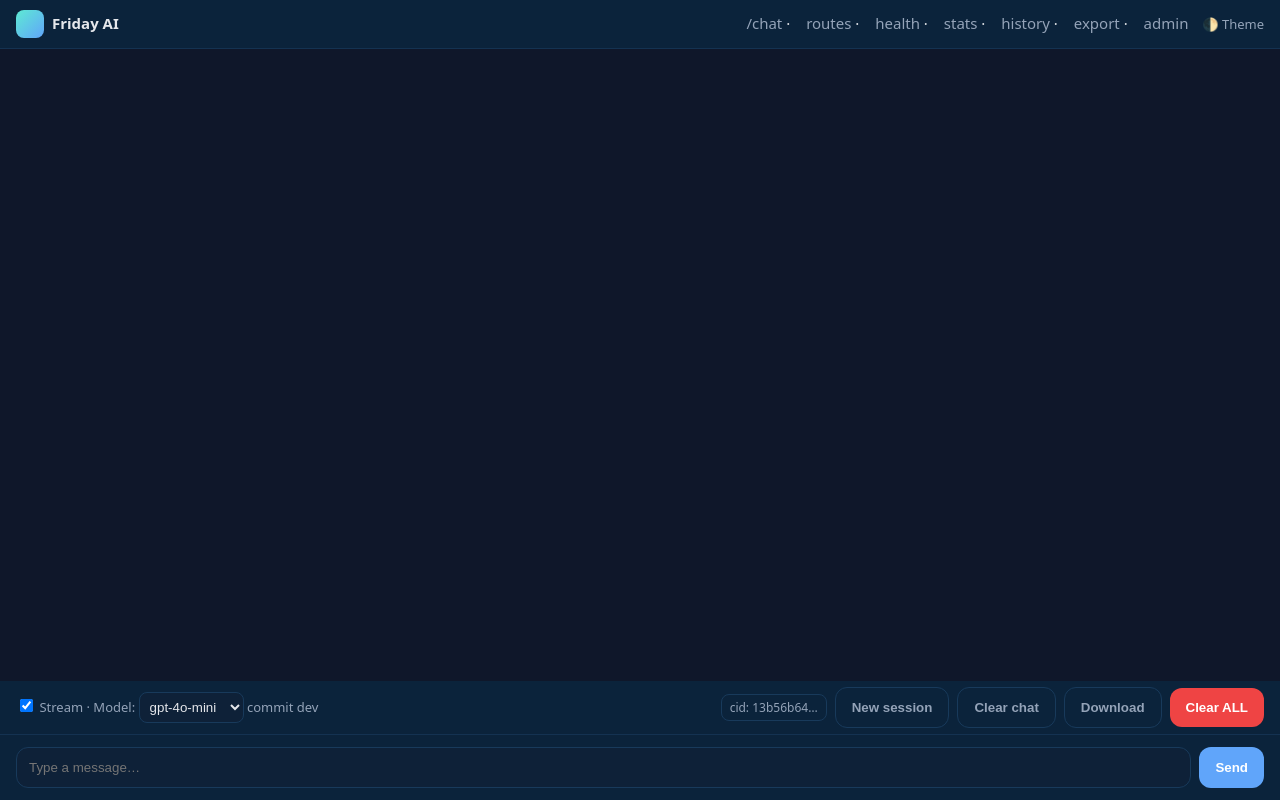
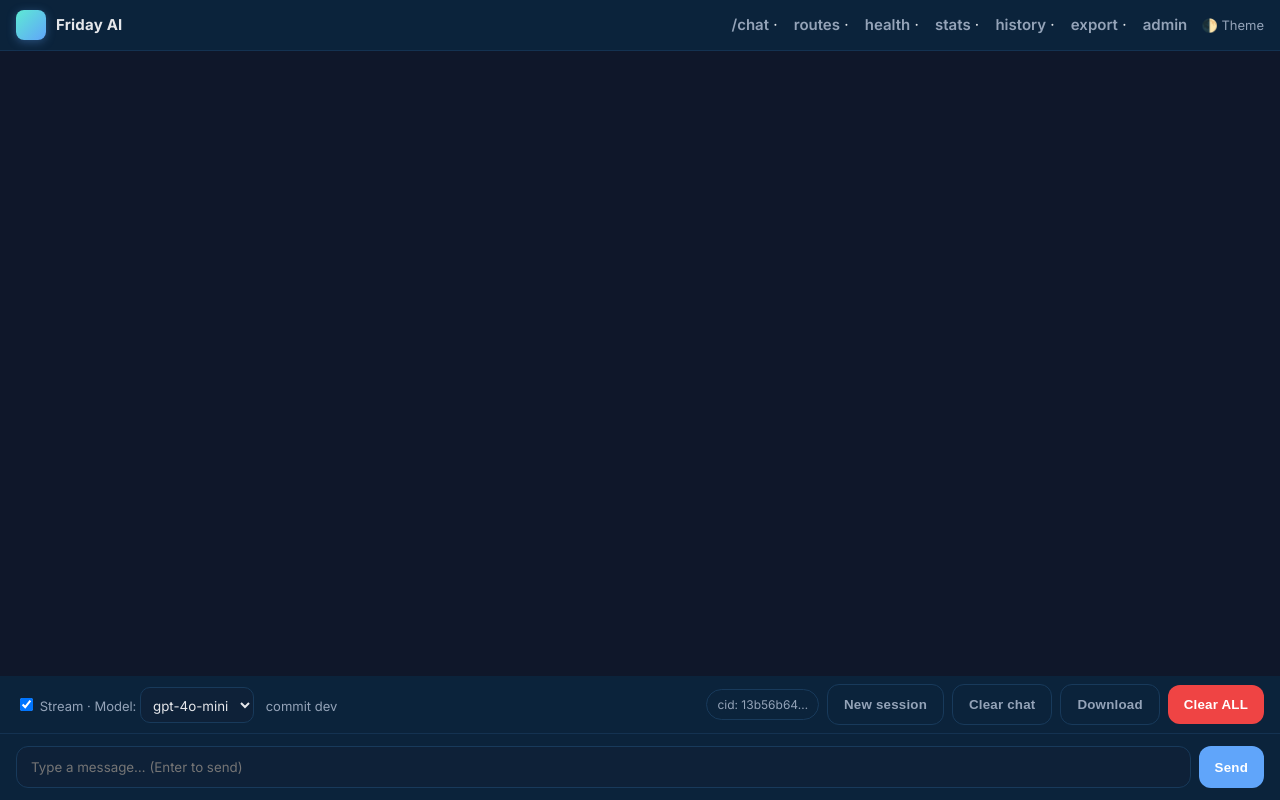
Before and after one commit to goatman88/friday_full_bundle, a Flask app: page / in a window 1280 px wide. Run offline with Flask 3, Linux system fonts and the light colour scheme.

Commit message:
Update chat.html

```diff
--- a/templates/chat.html
+++ b/templates/chat.html
@@ -4,33 +4,44 @@
   <meta charset="UTF-8" />
   <title>{{ title or "Friday AI" }}</title>
   <meta name="viewport" content="width=device-width, initial-scale=1"/>
+
+  <!-- Google Fonts (Inter) -->
+  <link rel="preconnect" href="https://fonts.googleapis.com">
+  <link rel="preconnect" href="https://fonts.gstatic.com" crossorigin>
+  <link href="https://fonts.googleapis.com/css2?family=Inter:wght@400;600;700&display=swap" rel="stylesheet">
+
   <style>
     :root { --bg:#0f172a; --card:#0b233b; --ink:#e5e7eb; --muted:#94a3b8; --accent:#60a5fa; }
     [data-theme="light"] { --bg:#f1f5f9; --card:#fff; --ink:#111; --muted:#444; --accent:#2563eb; }
-    html,body{height:100%; margin:0; font:15px/1.45 system-ui,Segoe UI,Roboto,Arial,sans-serif; background:var(--bg); color:var(--ink);}
+    html,body{
+      height:100%; margin:0;
+      font:15px/1.45 "Inter", system-ui, -apple-system, Segoe UI, Roboto, Arial, sans-serif;
+      background:var(--bg); color:var(--ink);
+      text-rendering:optimizeLegibility; -webkit-font-smoothing:antialiased; -moz-osx-font-smoothing:grayscale;
+    }
     .wrap{display:flex; flex-direction:column; height:100%}
     header{background:var(--card); border-bottom:1px solid #143251; padding:10px 16px; display:flex; justify-content:space-between; align-items:center}
-    .ttl{display:flex; align-items:center; gap:8px; font-weight:700}
-    .badge{background:linear-gradient(135deg,#5eead4,#60a5fa); width:28px; height:28px; border-radius:8px}
-    .links a{color:var(--muted); text-decoration:none; margin-left:12px}
+    .ttl{display:flex; align-items:center; gap:10px; font-weight:700; letter-spacing:.2px}
+    .badge{background:linear-gradient(135deg,#5eead4,#60a5fa); width:30px; height:30px; border-radius:8px; box-shadow:0 2px 10px rgba(96,165,250,.35)}
+    .links a{color:var(--muted); text-decoration:none; margin-left:12px; font-weight:600}
     .links a:hover{color:var(--accent)}
-    .log{flex:1; overflow:auto; padding:20px; display:flex; flex-direction:column; gap:10px}
-    .bubble{max-width:72%; padding:10px 14px; border-radius:12px; white-space:pre-wrap}
+    .log{flex:1; overflow:auto; padding:22px 18px; display:flex; flex-direction:column; gap:12px}
+    .bubble{max-width:72%; padding:12px 14px; border-radius:14px; white-space:pre-wrap; line-height:1.55}
     .u{background:#0b395b; align-self:flex-end; color:#fff}
     .a{background:#12273f; align-self:flex-start}
     [data-theme="light"] .u{background:#dbeafe; color:#111}
     [data-theme="light"] .a{background:#e2e8f0; color:#111}
-    .meta{font-size:13px; color:var(--muted); display:flex; justify-content:space-between; align-items:center; padding:6px 16px; background:var(--card); gap:8px; flex-wrap:wrap}
-    select{background:#0e2138; color:var(--ink); border:1px solid #183a5b; border-radius:8px; padding:6px}
+    .meta{font-size:13px; color:var(--muted); display:flex; justify-content:space-between; align-items:center; padding:8px 16px; background:var(--card); gap:8px; flex-wrap:wrap}
+    select{background:#0e2138; color:var(--ink); border:1px solid #183a5b; border-radius:10px; padding:8px; font-family:inherit}
     [data-theme="light"] select{background:#fff; border:1px solid #ccc}
-    .pill{padding:4px 8px; border:1px solid #183a5b; border-radius:8px; font-size:12px}
+    .pill{padding:6px 10px; border:1px solid #183a5b; border-radius:999px; font-size:12px}
     footer{background:var(--card); border-top:1px solid #143251; padding:12px 16px; display:flex; gap:8px; position:sticky; bottom:0}
-    input[type=text]{flex:1; padding:12px; border-radius:12px; border:1px solid #183a5b; background:#0e2138; color:var(--ink)}
+    input[type=text]{flex:1; padding:12px 14px; border-radius:12px; border:1px solid #183a5b; background:#0e2138; color:var(--ink); font-family:inherit}
     [data-theme="light"] input[type=text]{background:#fff; border:1px solid #ccc}
-    button{background:var(--accent); color:#fff; border:0; padding:12px 16px; border-radius:12px; font-weight:600; cursor:pointer}
+    button{background:var(--accent); color:#fff; border:0; padding:12px 16px; border-radius:12px; font-weight:700; cursor:pointer; letter-spacing:.2px}
     button.secondary{background:transparent; color:var(--muted); border:1px solid #183a5b}
     button.warn{background:#ef4444}
-    button:hover{opacity:.9}
+    button:hover{opacity:.92}
     .themeToggle{cursor:pointer; margin-left:10px; font-size:13px; color:var(--muted)}
   </style>
 </head>
@@ -57,7 +68,7 @@
     <div>
       <label><input id="stream" type="checkbox" checked> Stream</label>
       · Model: <select id="model"></select>
-      <span id="commit"></span>
+      <span id="commit" style="margin-left:8px"></span>
     </div>
     <div style="display:flex; gap:8px; align-items:center;">
       <span id="cidLabel" class="pill"></span>
@@ -69,7 +80,7 @@
   </div>
 
   <footer>
-    <input id="msg" type="text" placeholder="Type a message…" />
+    <input id="msg" type="text" placeholder="Type a message… (Enter to send)" />
     <button id="send">Send</button>
   </footer>
 </div>
```
